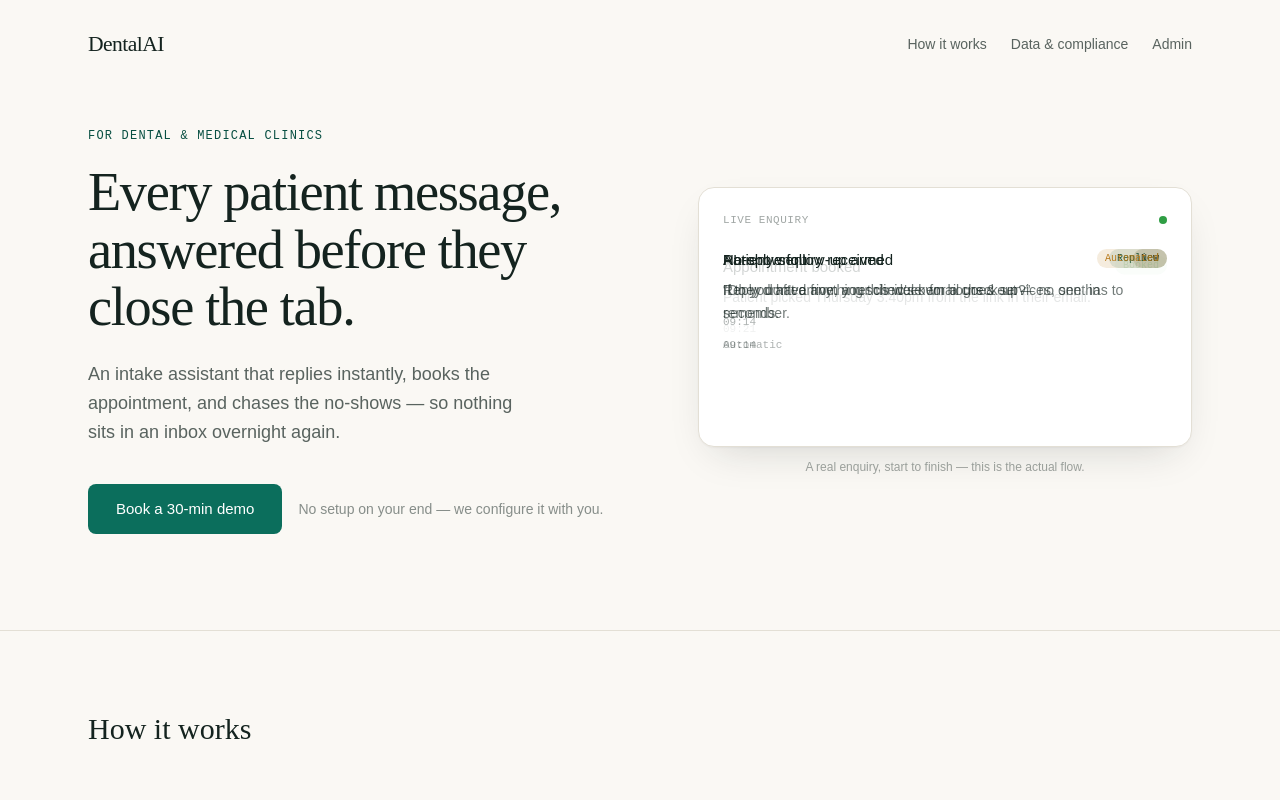
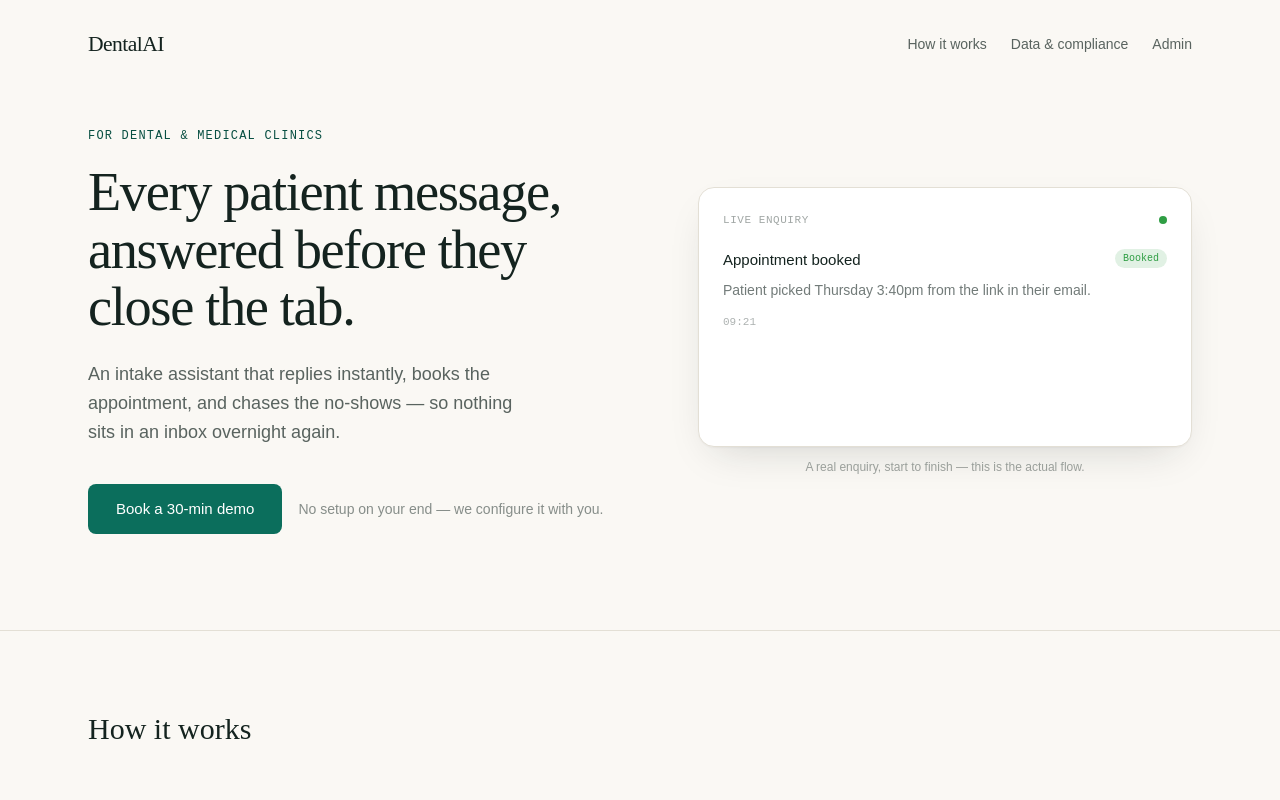
Before and after one commit to aneeq6174/dental-saas-product, a Next.js app: page / in a window 1280 px wide. Shown: the top 800 px of the page. Built offline with nearby package versions, Linux system fonts and the light colour scheme.

Commit message:
fix overlapping hero demo animation

```diff
--- a/app/globals.css
+++ b/app/globals.css
@@ -34,17 +34,18 @@
 }
 
 @keyframes cardCycle {
-  0%, 20% { opacity: 0; transform: translateY(8px); }
-  25%, 95% { opacity: 1; transform: translateY(0); }
-  100% { opacity: 0; transform: translateY(-8px); }
+  0%, 2% { opacity: 0; transform: translateY(8px); }
+  6%, 22% { opacity: 1; transform: translateY(0); }
+  26%, 100% { opacity: 0; transform: translateY(-8px); }
 }
 .demo-step {
+  opacity: 0;
   animation: cardCycle 8s ease-in-out infinite;
 }
+.demo-step:nth-child(1) { animation-delay: 0s; }
 .demo-step:nth-child(2) { animation-delay: 2s; }
 .demo-step:nth-child(3) { animation-delay: 4s; }
 .demo-step:nth-child(4) { animation-delay: 6s; }
-
 @media (prefers-reduced-motion: reduce) {
   .reveal, .demo-step { animation: none !important; opacity: 1 !important; transform: none !important; }
 }
--- a/app/page.js
+++ b/app/page.js
@@ -67,7 +67,7 @@ export default function Home() {
                 <div
                   key={s.label}
                   className="demo-step absolute inset-x-0 top-0"
-                  style={{ animationDelay: `${i * 2}s` }}
+
                 >
                   <div className="flex items-start justify-between mb-2">
                     <span className="font-medium text-[15px]">{s.label}</span>
```
